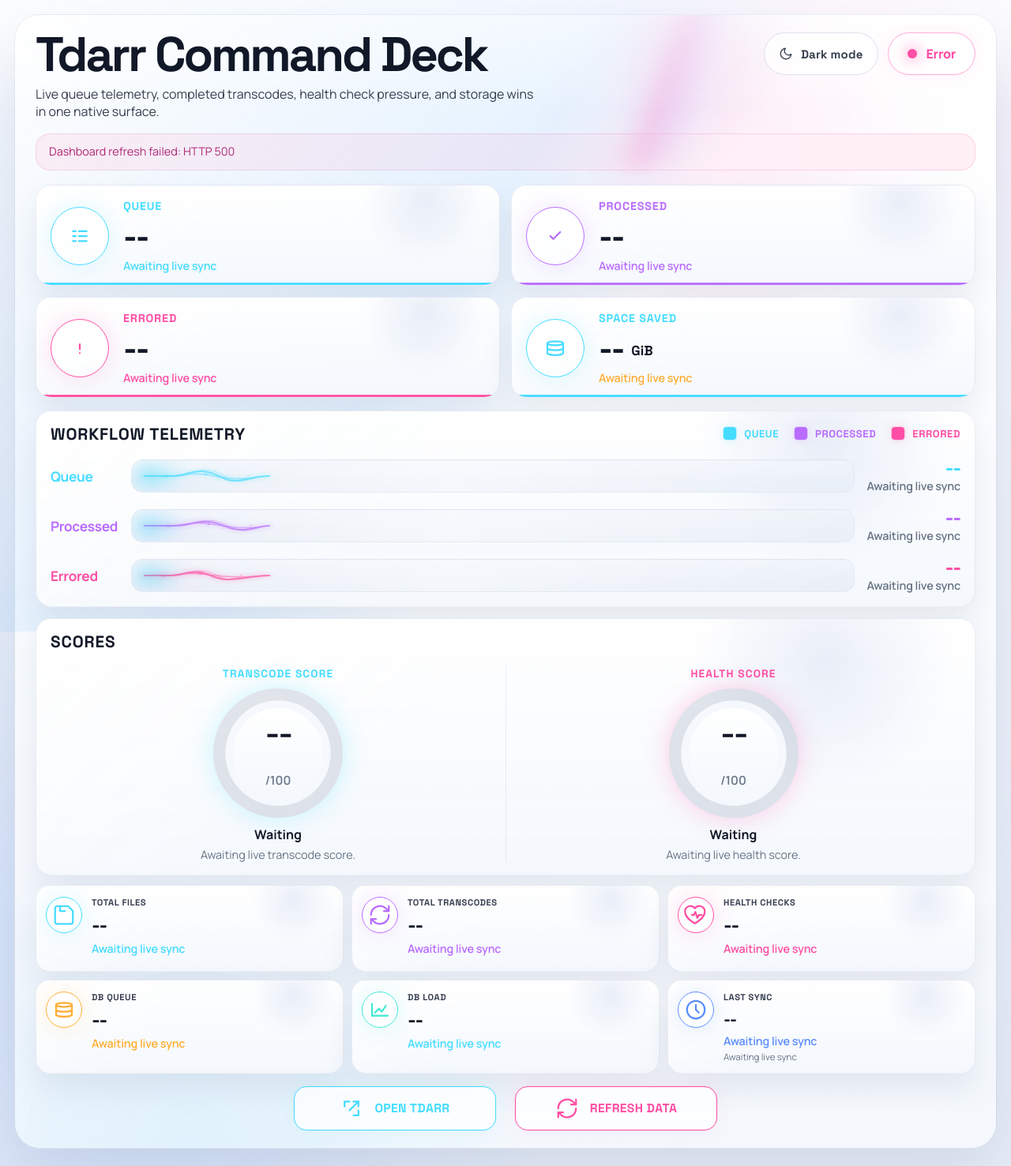
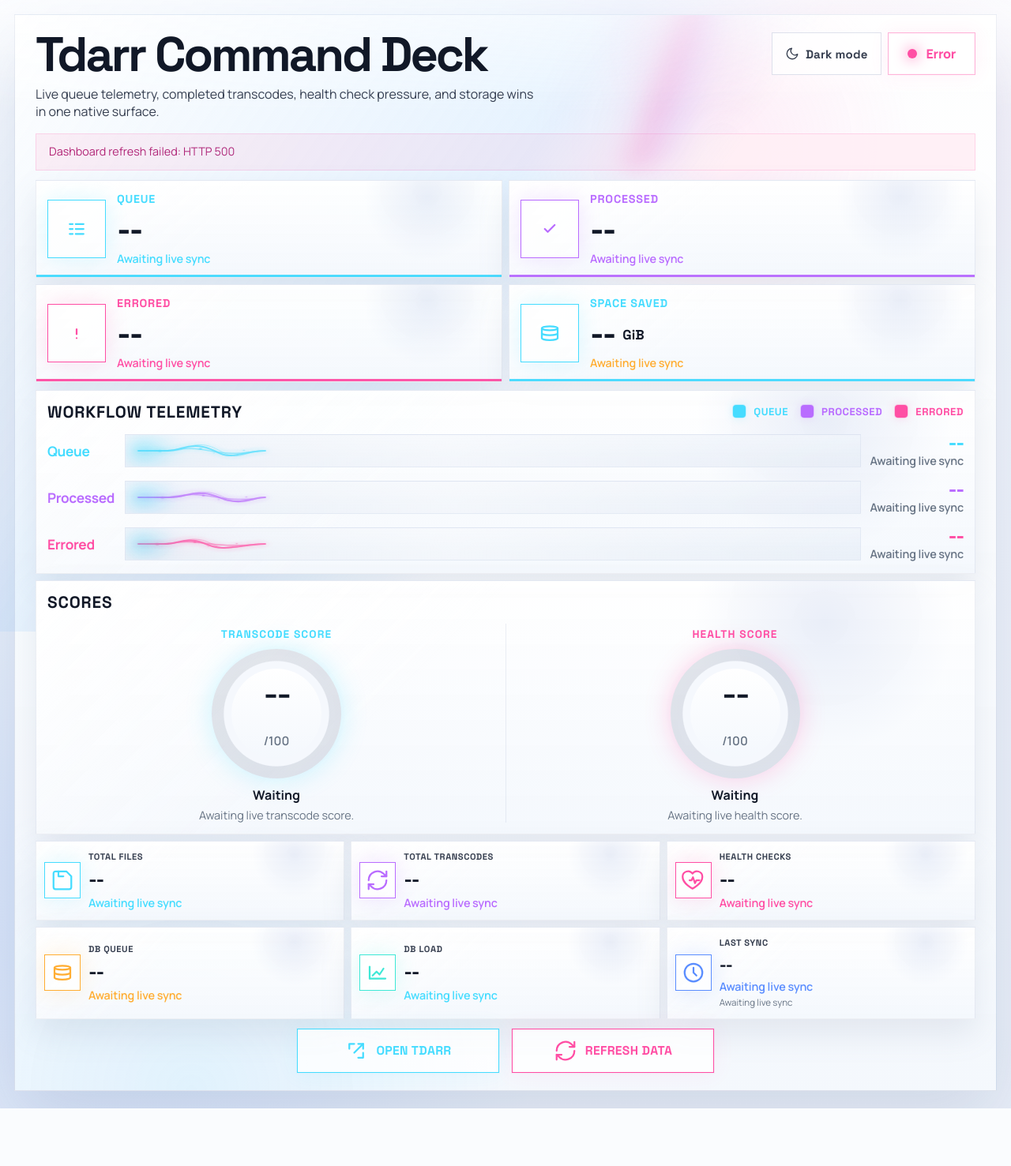
Before and after one commit to DeepDaddyTTV/Tdarr-Dashboard, a FastAPI app: page / in a window 1280 px wide. Shown: the whole page at 79% size. After the commit the page ends 1404 px from the top, so only its background shows below. Run offline with FastAPI, Linux system fonts and the light colour scheme; data that the repository does not hold is empty.

Commit message:
Tighten the layout and switch to hard-edge cards

```diff
--- a/app/static/style.css
+++ b/app/static/style.css
@@ -180,7 +180,7 @@
   width: 100%;
   padding: 22px 26px 22px;
   border: 1px solid var(--border-soft);
-  border-radius: 32px;
+  border-radius: 0;
   background:
     radial-gradient(circle at 72% 12%, var(--frame-accent-a), transparent 16%),
     radial-gradient(circle at 18% 100%, var(--frame-accent-b), transparent 24%),
@@ -245,7 +245,7 @@
   display: flex;
   justify-content: space-between;
   align-items: flex-start;
-  gap: 20px;
+  gap: 12px;
 }
 
 .hero-actions {
@@ -253,7 +253,7 @@
   align-items: center;
   justify-content: flex-end;
   flex-wrap: wrap;
-  gap: 12px;
+  gap: 8px;
 }
 
 .hero-copy h1 {
@@ -279,7 +279,7 @@
   gap: 12px;
   min-height: 54px;
   padding: 0 24px;
-  border-radius: 999px;
+  border-radius: 0;
   border: 1px solid rgba(255, 255, 255, 0.16);
   background: var(--pill-bg);
   font-size: 1rem;
@@ -291,11 +291,11 @@
 .theme-toggle {
   display: inline-flex;
   align-items: center;
-  gap: 10px;
+  gap: 8px;
   min-height: 54px;
-  padding: 0 18px;
+  padding: 0 16px;
   border: 1px solid var(--border-soft);
-  border-radius: 999px;
+  border-radius: 0;
   background: var(--pill-bg);
   color: var(--text-body);
   font-family: var(--font-display);
@@ -368,7 +368,7 @@
   margin-top: 16px;
   padding: 12px 16px;
   border: 1px solid var(--error-border);
-  border-radius: 18px;
+  border-radius: 0;
   background: var(--error-bg);
   color: var(--error-text);
   font-size: 0.9rem;
@@ -382,8 +382,8 @@
 .metric-grid {
   display: grid;
   grid-template-columns: repeat(4, minmax(0, 1fr));
-  gap: 14px;
-  margin-top: 18px;
+  gap: 8px;
+  margin-top: 12px;
 }
 
 .metric-card,
@@ -409,10 +409,10 @@
 .metric-card {
   display: flex;
   align-items: center;
-  gap: 18px;
-  min-height: 128px;
-  padding: 16px 18px 14px;
-  border-radius: 20px;
+  gap: 14px;
+  min-height: 120px;
+  padding: 14px;
+  border-radius: 0;
 }
 
 .metric-card::after {
@@ -451,7 +451,7 @@
   flex: 0 0 auto;
   width: 74px;
   height: 74px;
-  border-radius: 50%;
+  border-radius: 0;
   border: 1px solid currentColor;
   background: var(--icon-bg);
   box-shadow: inset 0 0 22px rgba(255, 255, 255, 0.02), 0 0 28px color-mix(in srgb, currentColor 18%, transparent);
@@ -541,13 +541,13 @@
 .analysis-grid {
   display: grid;
   grid-template-columns: minmax(0, 1.14fr) minmax(0, 0.98fr);
-  gap: 14px;
-  margin-top: 16px;
+  gap: 8px;
+  margin-top: 10px;
 }
 
 .panel {
-  padding: 16px 18px 16px;
-  border-radius: 20px;
+  padding: 14px;
+  border-radius: 0;
 }
 
 .panel__head {
@@ -556,7 +556,7 @@
   display: flex;
   justify-content: space-between;
   align-items: flex-start;
-  gap: 16px;
+  gap: 12px;
 }
 
 .panel__head h3 {
@@ -567,7 +567,7 @@
 
 .legend {
   display: flex;
-  gap: 20px;
+  gap: 16px;
   padding-top: 4px;
   align-items: center;
 }
@@ -610,14 +610,14 @@
   position: relative;
   z-index: 1;
   display: grid;
-  gap: 18px;
-  margin-top: 18px;
+  gap: 14px;
+  margin-top: 14px;
 }
 
 .telemetry-row {
   display: grid;
   grid-template-columns: 88px minmax(0, 1fr) 120px;
-  gap: 14px;
+  gap: 10px;
   align-items: center;
 }
 
@@ -663,7 +663,7 @@
   overflow: hidden;
   height: 42px;
   border: 1px solid var(--track-border);
-  border-radius: 15px;
+  border-radius: 0;
   background: var(--track-bg);
 }
 
@@ -893,17 +893,17 @@
 .mini-grid {
   display: grid;
   grid-template-columns: repeat(6, minmax(0, 1fr));
-  gap: 10px;
-  margin-top: 12px;
+  gap: 8px;
+  margin-top: 8px;
 }
 
 .mini-card {
   display: flex;
-  align-items: flex-start;
-  gap: 12px;
-  min-height: 110px;
-  padding: 14px 12px 12px;
-  border-radius: 18px;
+  align-items: center;
+  gap: 10px;
+  min-height: 98px;
+  padding: 12px 10px;
+  border-radius: 0;
 }
 
 .mini-card__icon {
@@ -971,20 +971,20 @@
 .cta-row {
   display: flex;
   justify-content: center;
-  gap: 24px;
+  gap: 16px;
   margin-top: auto;
-  padding-top: 16px;
+  padding-top: 12px;
 }
 
 .cta-button {
   display: inline-flex;
   align-items: center;
   justify-content: center;
-  gap: 14px;
+  gap: 10px;
   min-width: 256px;
   min-height: 56px;
-  padding: 0 24px;
-  border-radius: 16px;
+  padding: 0 20px;
+  border-radius: 0;
   border: 1px solid currentColor;
   background: var(--button-bg);
   color: var(--text-strong);
@@ -1067,7 +1067,7 @@
   .dashboard-frame {
     min-height: auto;
     padding: 22px 18px 24px;
-    border-radius: 28px;
+    border-radius: 0;
   }
 
   .dashboard-hero {
@@ -1099,7 +1099,7 @@
 
   .score-grid {
     grid-template-columns: 1fr;
-    gap: 24px;
+    gap: 16px;
   }
 
   .score-card + .score-card {
@@ -1114,7 +1114,7 @@
 
   .cta-row {
     flex-direction: column;
-    gap: 18px;
+    gap: 12px;
   }
 
   .cta-button {
@@ -1142,7 +1142,7 @@
   }
 
   .legend {
-    gap: 16px;
+    gap: 12px;
     flex-wrap: wrap;
   }
 
```
